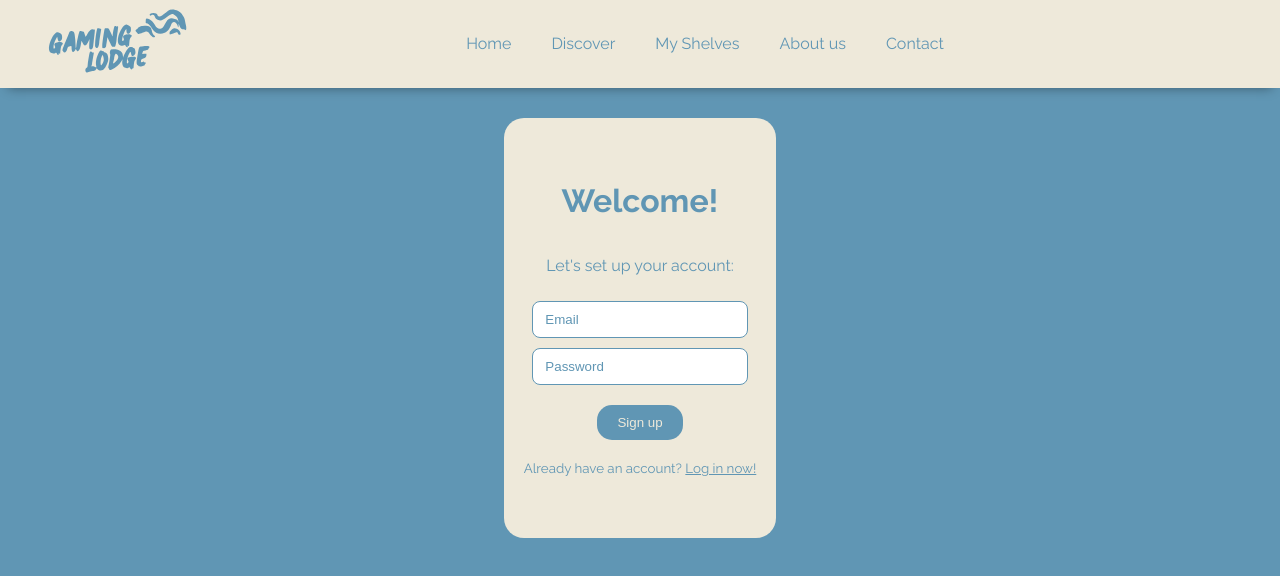
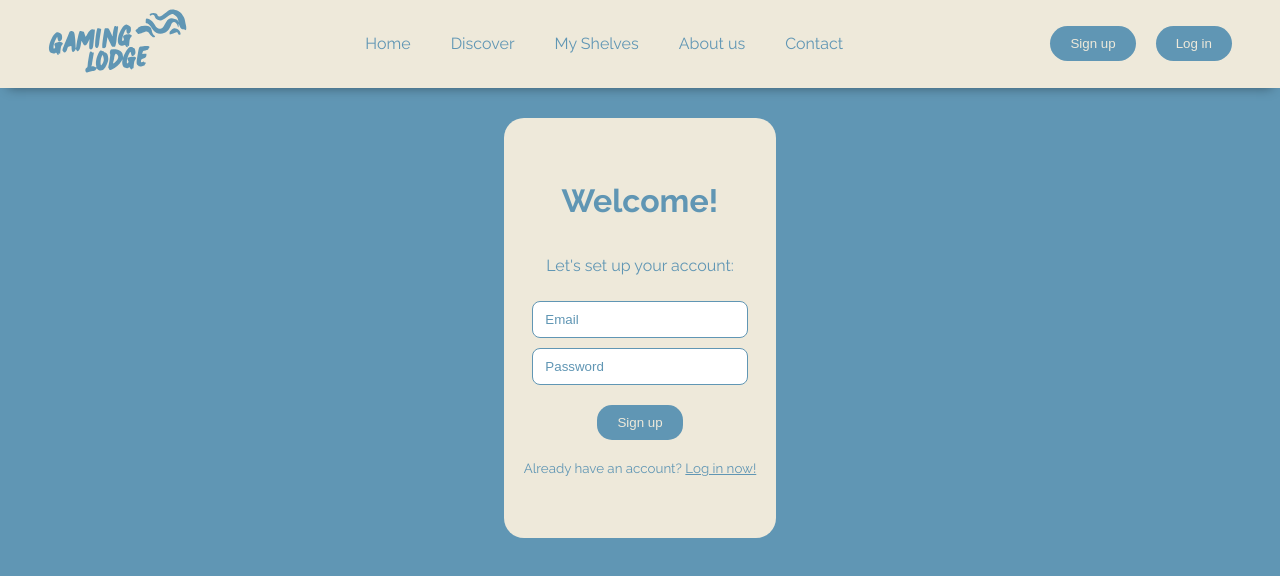
Before and after one commit to kevincaeyman/TheGamingLodge, a React (Vite) app: page /signup in a window 1280 px wide. Shown: the top 576 px of the page. Built offline with nearby package versions, Linux system fonts and the light colour scheme; no server answers.

Commit message:
Sign in updated

```diff
--- a/src/components/AuthDetails.jsx
+++ b/src/components/AuthDetails.jsx
@@ -1,8 +1,8 @@
-import { useEffect, useState } from "react";
+import React, { useEffect, useState } from "react";
+import { onAuthStateChanged } from "firebase/auth";
 import { auth } from "../firebase";
-import { onAuthStateChanged } from "firebase/auth";
 
-const AuthDetails = ({ handleLogout, showDetails }) => {
+const AuthDetails = ({ handleLogout }) => {
   const [authUser, setAuthUser] = useState(null);
 
   useEffect(() => {
@@ -19,16 +19,16 @@ const AuthDetails = ({ handleLogout, showDetails }) => {
     };
   }, []);
 
+  if (authUser) {
     return (
       <div>
-      {showDetails && authUser && (
-        <>
         <p>{`Signed in as ${authUser.email}`}</p>
         <button onClick={handleLogout}>Sign out</button>
-        </>
-      )}
       </div>
     );
+  } else {
+    return null;
+  }
 };
 
 export default AuthDetails;
--- a/src/components/Navbar.jsx
+++ b/src/components/Navbar.jsx
@@ -1,6 +1,7 @@
 import React, { useEffect, useState } from "react";
 import { useNavigate } from "react-router-dom";
 import GamingLodge from "../assets/GamingLodge.svg";
+import AuthDetails from "./AuthDetails";
 import { auth } from "../firebase";
 
 const Navbar = () => {
@@ -58,10 +59,12 @@ const Navbar = () => {
       </div>
 
       <div className="navbarButtons">
-        {authUser && (
+        {authUser ? (
+          <AuthDetails authUser={authUser} handleLogout={handleLogout} />
+        ) : (
           <>
-            <p>{`Signed in as ${authUser.email}`}</p>
-            <button onClick={handleLogout}>Sign out</button>
+            <button onClick={() => navigate("/signup")}>Sign up</button>
+            <button onClick={() => navigate("/login")}>Log in</button>
           </>
         )}
       </div>
```
Lines whose indentation alone changed are shown as unchanged.
